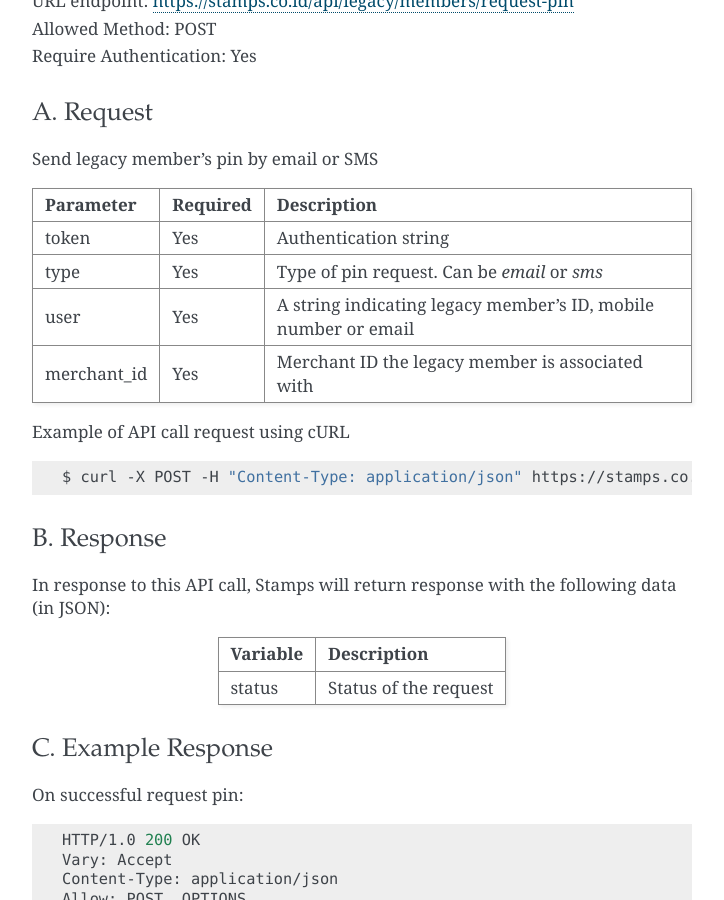
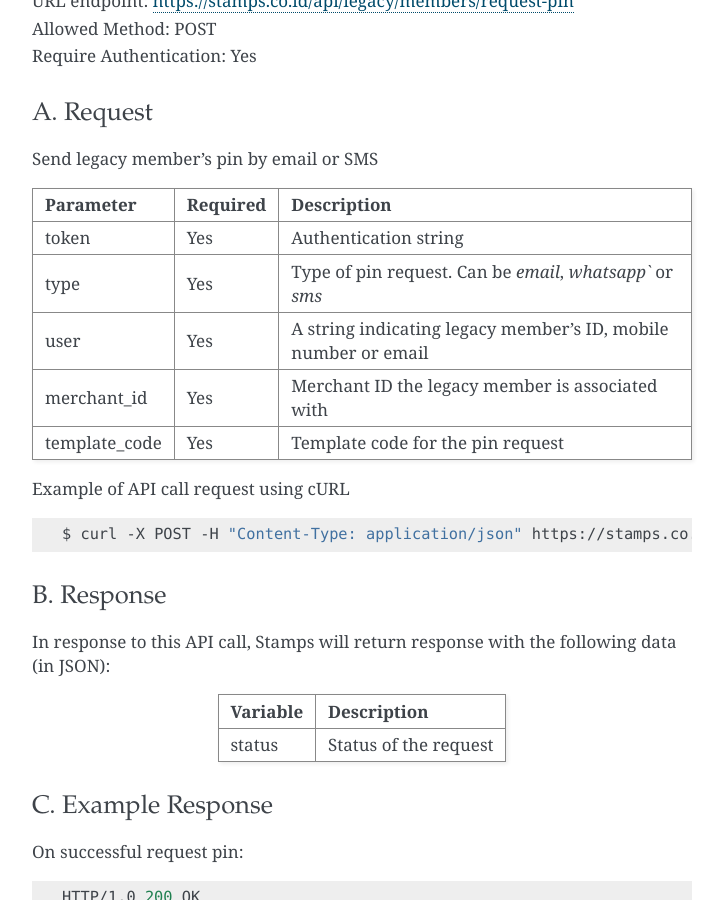
Before and after one commit to ui/stamps-api-docs, a Sphinx documentation site: the page built from source/legacy_members_api.rst, in a window 1280 px wide and 900 px high, scrolled down 6859 px. Shown: the whole window, without its empty margins (388-1112 px from the left). Built offline with Sphinx 7.4.7, drawn with Linux system fonts in a browser that asks for light colours.

Commit message:
update legacy member api, request pin

```diff
--- a/source/legacy_members_api.rst
+++ b/source/legacy_members_api.rst
@@ -352,9 +352,10 @@ Send legacy member's pin by email or SMS
 Parameter        Required    Description
 ================ =========== =========================
 token            Yes         Authentication string
-type             Yes         Type of pin request. Can be `email` or `sms`
+type             Yes         Type of pin request. Can be `email`, `whatsapp`` or `sms`
 user             Yes         A string indicating legacy member's ID, mobile number or email
 merchant_id      Yes         Merchant ID the legacy member is associated with
+template_code    Yes         Template code for the pin request
 ================ =========== =========================
 
 
@@ -362,7 +363,7 @@ Example of API call request using cURL
 
 .. code-block :: bash
 
-    $ curl -X POST -H "Content-Type: application/json" https://stamps.co.id/api/legacy/members/request-pin -i -d '{ "token": "secret", "type": "email", "user": "test@example.com", "merchant_id": 1 }'
+    $ curl -X POST -H "Content-Type: application/json" https://stamps.co.id/api/legacy/members/request-pin -i -d '{ "token": "secret", "type": "email", "user": "test@example.com", "merchant_id": 1, "template_code": "1234" }'
 
 
 
```
